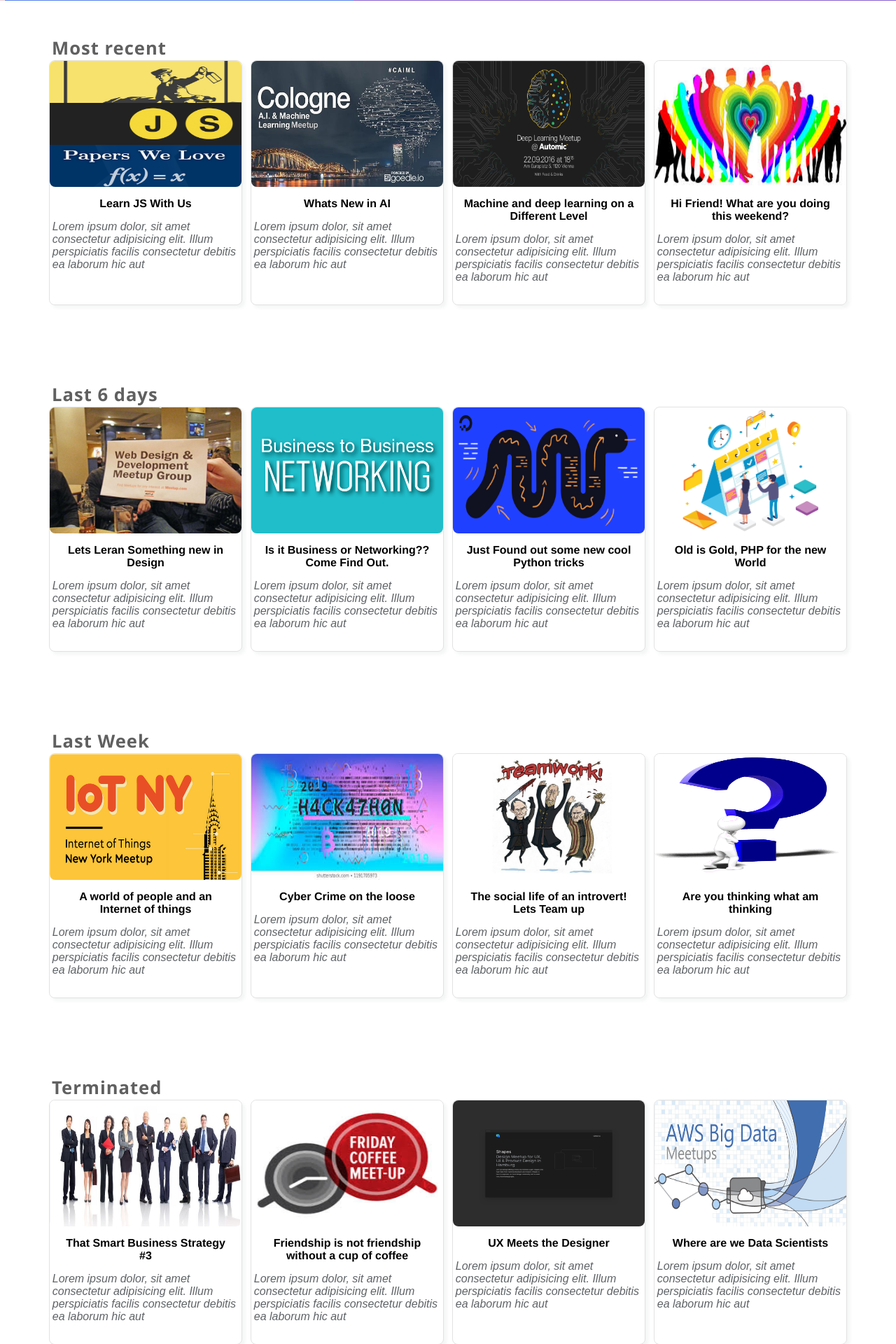
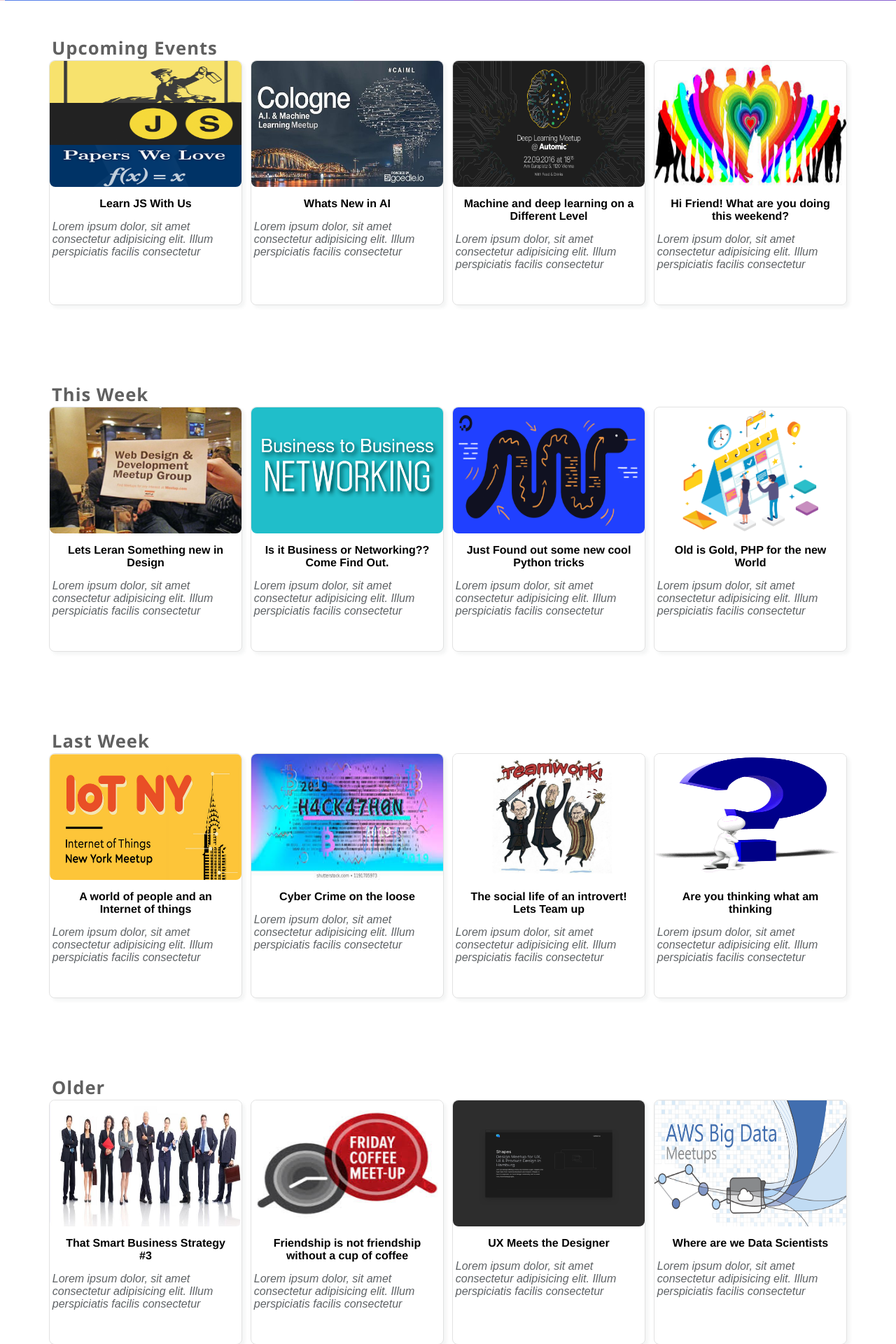
Before and after one commit to ceexon/the-Questioner, a Python web app: template UI/templates/meetups.html in a window 1280 px wide. Shown: the part 282-2202 px from the top of the page at 70% size. Run offline with Jinja, Linux system fonts and the light colour scheme; the template is opened without the code that fills it, so the values that code supplies are empty.

Commit message:
[bug #163001245]update meetups page classes

```diff
--- a/UI/templates/meetups.html
+++ b/UI/templates/meetups.html
@@ -11,6 +11,7 @@
 	<link href="https://fonts.googleapis.com/css?family=Lobster" rel="stylesheet">
 	<link href="https://fonts.googleapis.com/css?family=Abel" rel="stylesheet">
 	<link rel="stylesheet" type="text/css" media="screen" href="../static/css/style.css" />
+	<link rel="stylesheet" href="../static/css/responsive_all.css">
 	<link rel="stylesheet" href="../static/css/meetups-main.css">
 	<script src="../static/js/main.js"></script>
 </head>
@@ -28,16 +29,20 @@
 					Lets plan for Our next Meetup!
 				</h1>
 			</div>
+			<!-- <button class="nav-button">
+				<span class="fas fa-bars"></span>
+
+			</button> -->
 			<div class="main-page-nav">
-				<div class="nav-lists"><a href="" class="nav-links">pinned <span class="fas fa-thumbtack"> </span> </a> </div>
+				<div class="nav-lists"><a href="" class="nav-links">pinned <span class="fas hide-icon fa-thumbtack"> </span> </a> </div>
 				<div class="nav-lists"><a href="" class="nav-links">
-						favorites <span class="fas fa-star"></span>
+						favorites <span class="fas hide-icon fa-star"></span>
 					</a></div>
 				<div class="nav-lists"><a href="" class="nav-links">
-						notifications <span class="fas fa-bell"></span>
+						notifications <span class="fas hide-icon fa-bell"></span>
 					</a></div>
 				<div class="nav-lists"><a href="" class="nav-links">
-						My Profile <span class="fas fa-id-card"></span>
+						My Profile <span class="fas hide-icon fa-id-card"></span>
 					</a></div>
 			</div>
 		</div>
@@ -46,7 +51,7 @@
 	<section class="main-meetup-categories">
 
 		<h3 class="meetups-available page-title">
-			Most recent
+			Upcoming Events
 		</h3>
 		<div class="category-box">
 			<div class="header">
@@ -58,7 +63,6 @@
 				</h2>
 				<p class="desctext">
 					Lorem ipsum dolor, sit amet consectetur adipisicing elit. Illum perspiciatis facilis consectetur
-					debitis ea laborum hic aut
 				</p>
 			</div>
 		</div>
@@ -72,7 +76,6 @@
 				</h2>
 				<p class="desctext">
 					Lorem ipsum dolor, sit amet consectetur adipisicing elit. Illum perspiciatis facilis consectetur
-					debitis ea laborum hic aut
 				</p>
 			</div>
 		</div>
@@ -86,11 +89,10 @@
 				</h2>
 				<p class="desctext">
 					Lorem ipsum dolor, sit amet consectetur adipisicing elit. Illum perspiciatis facilis consectetur
-					debitis ea laborum hic aut
 				</p>
 			</div>
 		</div>
-		<div class="category-box">
+		<div class="category-box h-3-hide">
 			<div class="header">
 				<img src="../static/images/meetup-types/social/cool-rainbow-meetup.jpeg" alt="" class="meetup-pic">
 			</div>
@@ -100,7 +102,6 @@
 				</h2>
 				<p class="desctext">
 					Lorem ipsum dolor, sit amet consectetur adipisicing elit. Illum perspiciatis facilis consectetur
-					debitis ea laborum hic aut
 				</p>
 			</div>
 		</div>
@@ -110,7 +111,7 @@
 
 	<section class="main-meetup-categories">
 		<h3 class="meetups-available page-title">
-			Last 6 days
+			This Week
 		</h3>
 		<div class="category-box">
 			<div class="header">
@@ -122,7 +123,6 @@
 				</h2>
 				<p class="desctext">
 					Lorem ipsum dolor, sit amet consectetur adipisicing elit. Illum perspiciatis facilis consectetur
-					debitis ea laborum hic aut
 				</p>
 			</div>
 		</div>
@@ -136,7 +136,6 @@
 				</h2>
 				<p class="desctext">
 					Lorem ipsum dolor, sit amet consectetur adipisicing elit. Illum perspiciatis facilis consectetur
-					debitis ea laborum hic aut
 				</p>
 			</div>
 		</div>
@@ -150,11 +149,10 @@
 				</h2>
 				<p class="desctext">
 					Lorem ipsum dolor, sit amet consectetur adipisicing elit. Illum perspiciatis facilis consectetur
-					debitis ea laborum hic aut
 				</p>
 			</div>
 		</div>
-		<div class="category-box">
+		<div class="category-box h-3-hide">
 			<div class="header">
 				<img src="../static/images/meetup-types/php/php-meeteup-1.png" alt="" class="meetup-pic">
 			</div>
@@ -164,7 +162,6 @@
 				</h2>
 				<p class="desctext">
 					Lorem ipsum dolor, sit amet consectetur adipisicing elit. Illum perspiciatis facilis consectetur
-					debitis ea laborum hic aut
 				</p>
 			</div>
 		</div>
@@ -185,7 +182,6 @@
 				</h2>
 				<p class="desctext">
 					Lorem ipsum dolor, sit amet consectetur adipisicing elit. Illum perspiciatis facilis consectetur
-					debitis ea laborum hic aut
 				</p>
 			</div>
 		</div>
@@ -199,7 +195,6 @@
 				</h2>
 				<p class="desctext">
 					Lorem ipsum dolor, sit amet consectetur adipisicing elit. Illum perspiciatis facilis consectetur
-					debitis ea laborum hic aut
 				</p>
 			</div>
 		</div>
@@ -213,11 +208,10 @@
 				</h2>
 				<p class="desctext">
 					Lorem ipsum dolor, sit amet consectetur adipisicing elit. Illum perspiciatis facilis consectetur
-					debitis ea laborum hic aut
 				</p>
 			</div>
 		</div>
-		<div class="category-box">
+		<div class="category-box h-3-hide">
 			<div class="header">
 				<img src="../static/images/meetup-main-page/questioner-must-1.gif" alt="" class="meetup-pic">
 			</div>
@@ -227,7 +221,6 @@
 				</h2>
 				<p class="desctext">
 					Lorem ipsum dolor, sit amet consectetur adipisicing elit. Illum perspiciatis facilis consectetur
-					debitis ea laborum hic aut
 				</p>
 			</div>
 		</div>
@@ -236,7 +229,7 @@
 
 	<section class="main-meetup-categories">
 		<h3 class="meetups-available page-title">
-			Terminated
+			Older
 		</h3>
 		<div class="category-box">
 			<div class="header">
@@ -248,7 +241,6 @@
 				</h2>
 				<p class="desctext">
 					Lorem ipsum dolor, sit amet consectetur adipisicing elit. Illum perspiciatis facilis consectetur
-					debitis ea laborum hic aut
 				</p>
 			</div>
 		</div>
@@ -262,7 +254,6 @@
 				</h2>
 				<p class="desctext">
 					Lorem ipsum dolor, sit amet consectetur adipisicing elit. Illum perspiciatis facilis consectetur
-					debitis ea laborum hic aut
 				</p>
 			</div>
 		</div>
@@ -276,11 +267,10 @@
 				</h2>
 				<p class="desctext">
 					Lorem ipsum dolor, sit amet consectetur adipisicing elit. Illum perspiciatis facilis consectetur
-					debitis ea laborum hic aut
 				</p>
 			</div>
 		</div>
-		<div class="category-box">
+		<div class="category-box h-3-hide">
 			<div class="header">
 				<img src="../static/images/meetup-types/data-s/data-science-meet-up-3.png" alt="" class="meetup-pic">
 			</div>
@@ -290,7 +280,6 @@
 				</h2>
 				<p class="desctext">
 					Lorem ipsum dolor, sit amet consectetur adipisicing elit. Illum perspiciatis facilis consectetur
-					debitis ea laborum hic aut
 				</p>
 			</div>
 		</div>
```
